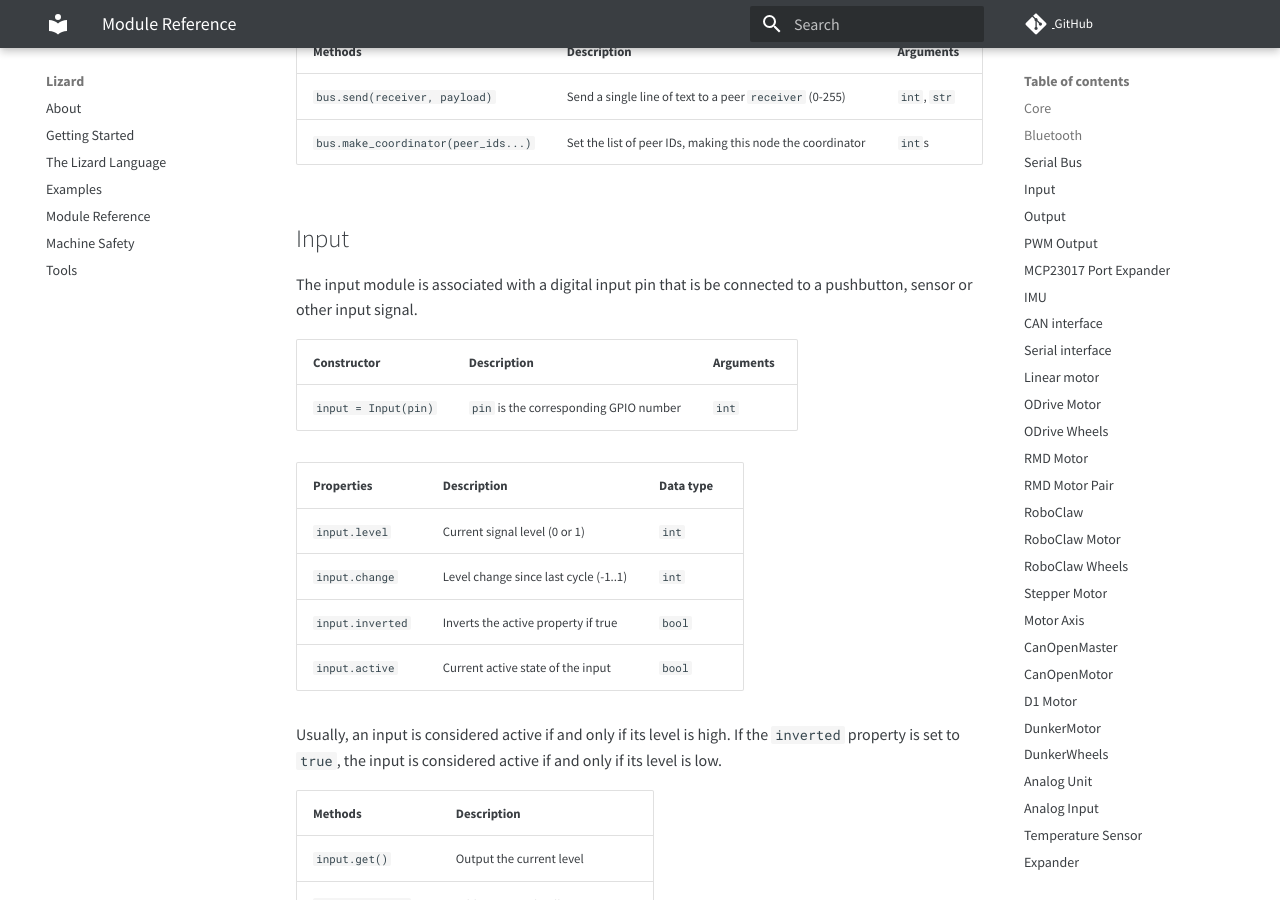
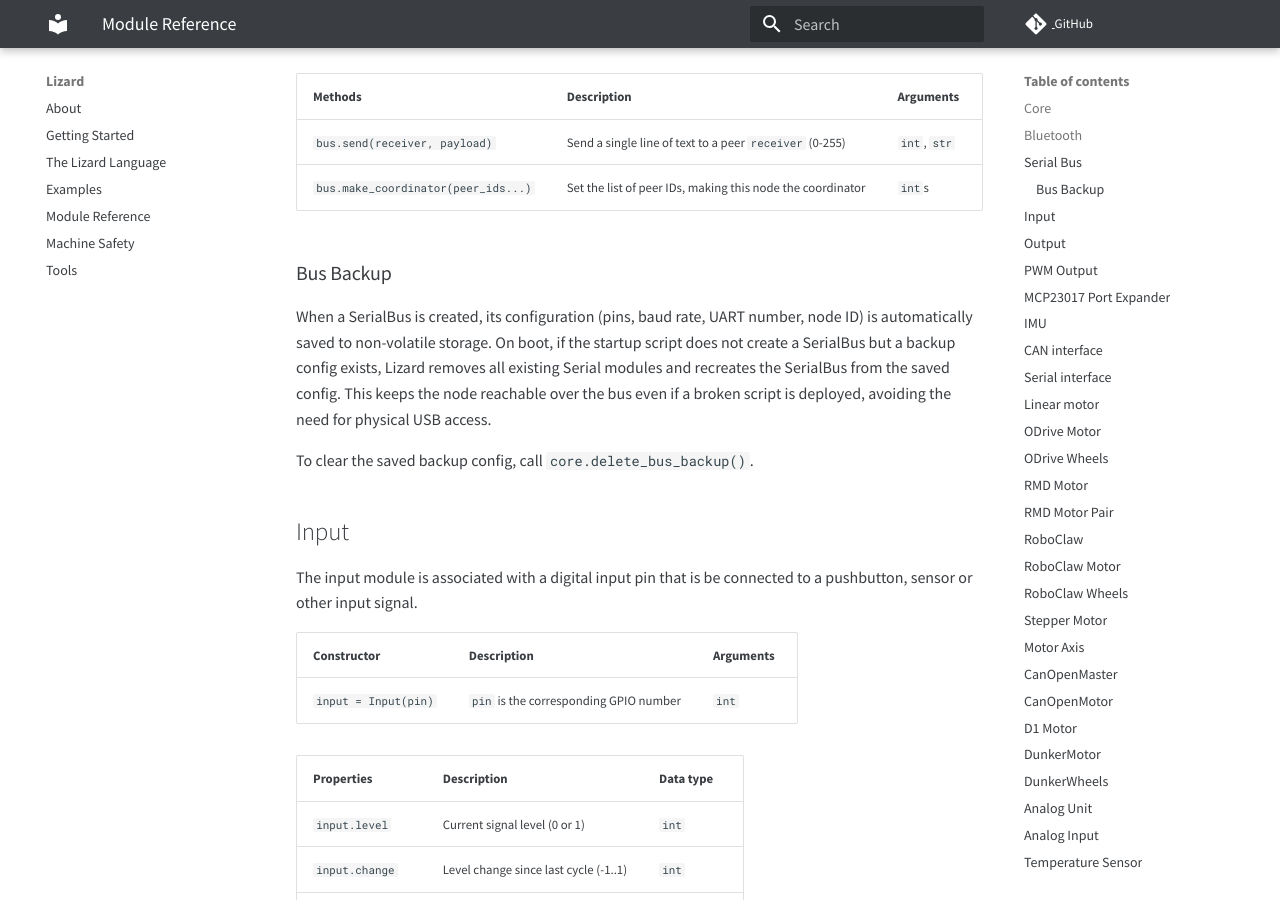
Before and after one commit to zauberzeug/lizard, an MkDocs documentation site: the page built from docs/module_reference.md, in a window 1280 px wide and 900 px high, scrolled down 2865 px. Built offline with MkDocs 1.6.1 and Material for MkDocs 9.7.7, drawn with Linux system fonts in a browser that asks for light colours; comment, search, counter and statistics services are not loaded; some of the changed text lies outside the part shown.

Commit message:
add documentation

```diff
--- a/docs/module_reference.md
+++ b/docs/module_reference.md
@@ -36,6 +36,7 @@ It is automatically created right after the boot sequence.
 | `core.get_pin_status(pin)`       | Print the status of the chosen pin                 | `int`        |
 | `core.set_pin_level(pin, value)` | Turns the pin into an output and sets its level    | `int`, `int` |
 | `core.get_pin_strapping(pin)`    | Print value of the pin from the strapping register | `int`        |
+| `core.delete_bus_backup()`       | Clear the saved serial bus backup config from NVS  |              |
 
 The output `format` is a string with multiple space-separated elements of the pattern `<module>.<property>[:<precision>]` or `<variable>[:<precision>]`.
 The `precision` is an optional integer specifying the number of decimal places for a floating point number.
@@ -89,6 +90,14 @@ The serial bus module lets multiple ESP32s share a UART link with a coordinator
 | ----------------------------------- | ---------------------------------------------------------- | ------------ |
 | `bus.send(receiver, payload)`       | Send a single line of text to a peer `receiver` (0-255)    | `int`, `str` |
 | `bus.make_coordinator(peer_ids...)` | Set the list of peer IDs, making this node the coordinator | `int`s       |
+
+### Bus Backup
+
+When a SerialBus is created, its configuration (pins, baud rate, UART number, node ID) is automatically saved to non-volatile storage.
+On boot, if the startup script does not create a SerialBus but a backup config exists, Lizard removes all existing Serial modules and recreates the SerialBus from the saved config.
+This keeps the node reachable over the bus even if a broken script is deployed, avoiding the need for physical USB access.
+
+To clear the saved backup config, call `core.delete_bus_backup()`.
 
 ## Input
 
```
